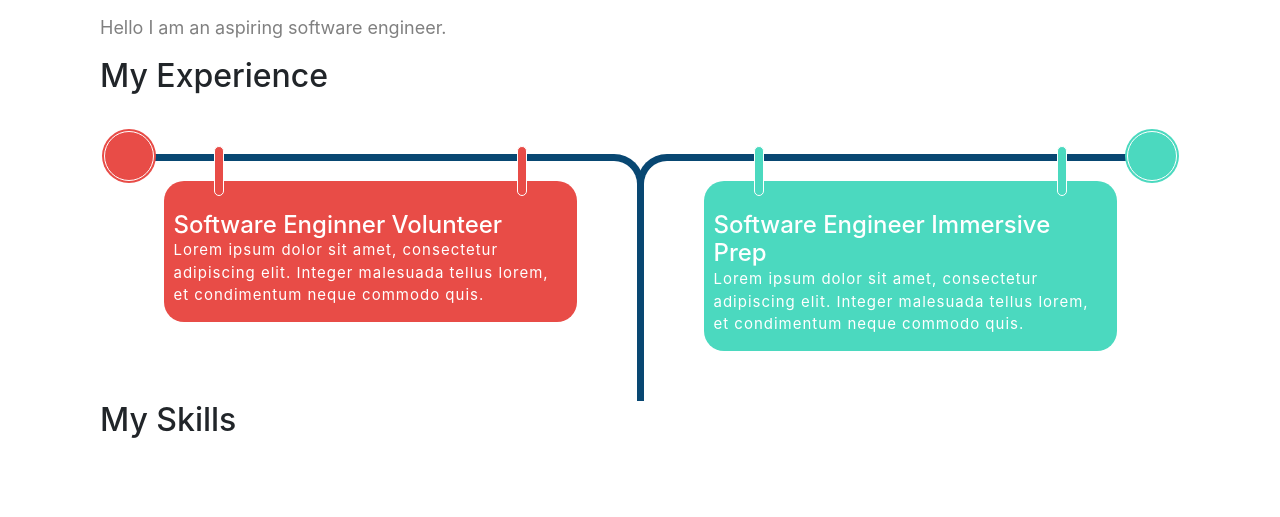
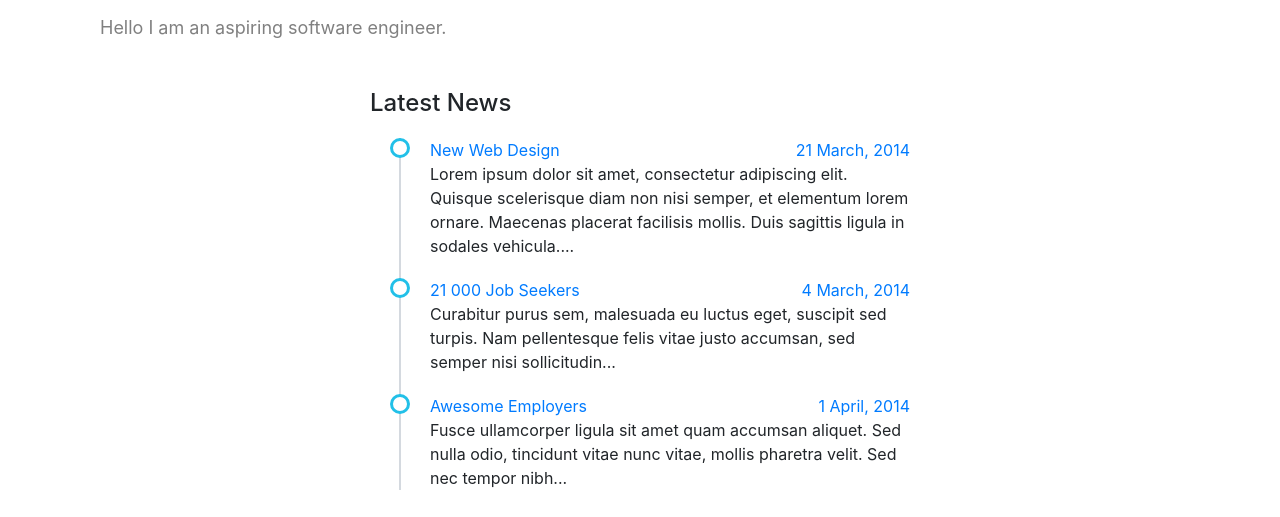
Before and after one commit to mattshin64/react-gh-pages, a React (Create React App) app: page / in a window 1280 px wide. Shown: the part 435-952 px from the top of the page. Before the commit the page ends 882 px from the top, so only its background shows below. Built offline with nearby package versions, Linux system fonts and the light colour scheme.

Commit message:
changed timeline style completely

```diff
--- a/src/components/myexperience.js
+++ b/src/components/myexperience.js
@@ -1,33 +1,30 @@
 import React from 'react';
 function MyExperience(){
     return (
-        <div>
-            <h2 style={{paddingLeft: 100}}>My Experience</h2>
-            <div class="row" style={{paddingLeft: 100, paddingRight: 100}}>
-                <div class="col-md-12">
-                    <div class="main-timeline2">
-                        <div class="timeline">
-                            <span class="icon fa fa-globe"></span>
-                            <a class="timeline-content">
-                                <h3 class="title">Software Enginner Volunteer</h3>
-                                <p class="description">
-                                    Lorem ipsum dolor sit amet, consectetur adipiscing elit. Integer malesuada tellus lorem, et condimentum neque commodo quis.
-                                </p>
-                            </a>
-                        </div>
-                        <div class="timeline">
-                            <span class="icon fa fa-rocket"></span>
-                            <a class="timeline-content">
-                                <h3 class="title">Software Engineer Immersive Prep</h3>
-                                <p class="description">
-                                    Lorem ipsum dolor sit amet, consectetur adipiscing elit. Integer malesuada tellus lorem, et condimentum neque commodo quis.
-                                </p>
-                            </a>
-                        </div>
-                    </div>
-                </div>
-            </div>
-        </div>
+        <div class="container mt-5 mb-5">
+	<div class="row">
+		<div class="col-md-6 offset-md-3">
+			<h4>Latest News</h4>
+			<ul class="timeline">
+				<li>
+					<a target="_blank" href="https://www.totoprayogo.com/#">New Web Design</a>
+					<a href="#" class="float-right">21 March, 2014</a>
+					<p>Lorem ipsum dolor sit amet, consectetur adipiscing elit. Quisque scelerisque diam non nisi semper, et elementum lorem ornare. Maecenas placerat facilisis mollis. Duis sagittis ligula in sodales vehicula....</p>
+				</li>
+				<li>
+					<a href="#">21 000 Job Seekers</a>
+					<a href="#" class="float-right">4 March, 2014</a>
+					<p>Curabitur purus sem, malesuada eu luctus eget, suscipit sed turpis. Nam pellentesque felis vitae justo accumsan, sed semper nisi sollicitudin...</p>
+				</li>
+				<li>
+					<a href="#">Awesome Employers</a>
+					<a href="#" class="float-right">1 April, 2014</a>
+					<p>Fusce ullamcorper ligula sit amet quam accumsan aliquet. Sed nulla odio, tincidunt vitae nunc vitae, mollis pharetra velit. Sed nec tempor nibh...</p>
+				</li>
+			</ul>
+		</div>
+	</div>
+</div>
     )
 }
 export default MyExperience;
--- a/src/index.css
+++ b/src/index.css
@@ -12,30 +12,33 @@ code {
     monospace;
 }
 /*TimeLine Style*/
-.main-timeline2{padding-top:50px;overflow:hidden;position:relative}
-.main-timeline2:before{content:"";width:7px;height:100%;background:#084772;margin:0 auto;position:absolute;top:80px;left:0;right:0}
-.main-timeline2 .timeline{width:50%;float:left;padding:20px 60px;border-top:7px solid #084772;border-right:7px solid #084772;border-radius:0 30px 0 0;position:relative;right:-3.5px}
-.main-timeline2 .icon{display:block;width:50px;height:50px;line-height:50px;border-radius:50%;background:#e84c47;border:1px solid #fff;text-align:center;font-size:25px;color:#fff;box-shadow:0 0 0 2px #e84c47;position:absolute;top:-30px;left:0}
-.main-timeline2 .timeline-content{display:block;padding:30px 10px 10px;border-radius:20px;background:#e84c47;color:#fff;position:relative}
-.main-timeline2 .timeline-content:hover{text-decoration:none;color:#fff}
-.main-timeline2 .timeline-content:after,.main-timeline2 .timeline-content:before{content:"";display:block;width:10px;height:50px;border-radius:10px;background:#e84c47;border:1px solid #fff;position:absolute;top:-35px;left:50px}
-.main-timeline2 .timeline-content:after{left:auto;right:50px}
-.main-timeline2 .title{font-size:24px;margin:0}
-.main-timeline2 .description{font-size:15px;letter-spacing:1px;margin:0 0 5px}
-.main-timeline2 .timeline:nth-child(2n){border-right:none;border-left:7px solid #084772;border-radius:30px 0 0;right:auto;left:-3.5px}
-.main-timeline2 .timeline:nth-child(2n) .icon{left:auto;right:0;box-shadow:0 0 0 2px #4bd9bf}
-.main-timeline2 .timeline:nth-child(2){margin-top:130px}
-.main-timeline2 .timeline:nth-child(odd){margin:-130px 0 30px}
-.main-timeline2 .timeline:nth-child(even){margin-bottom:80px}
-.main-timeline2 .timeline:first-child,.main-timeline2 .timeline:last-child:nth-child(even){margin:0 0 30px}
-.main-timeline2 .timeline:nth-child(2n) .icon,.main-timeline2 .timeline:nth-child(2n) .timeline-content,.main-timeline2 .timeline:nth-child(2n) .timeline-content:after,.main-timeline2 .timeline:nth-child(2n) .timeline-content:before{background:#4bd9bf}
-.main-timeline2 .timeline:nth-child(3n) .icon,.main-timeline2 .timeline:nth-child(3n) .timeline-content,.main-timeline2 .timeline:nth-child(3n) .timeline-content:after,.main-timeline2 .timeline:nth-child(3n) .timeline-content:before{background:#ff9e09}
-.main-timeline2 .timeline:nth-child(3n) .icon{box-shadow:0 0 0 2px #ff9e09}
-.main-timeline2 .timeline:nth-child(4n) .icon,.main-timeline2 .timeline:nth-child(4n) .timeline-content,.main-timeline2 .timeline:nth-child(4n) .timeline-content:after,.main-timeline2 .timeline:nth-child(4n) .timeline-content:before{background:#3ebae7}
-.main-timeline2 .timeline:nth-child(4n) .icon{box-shadow:0 0 0 2px #3ebae7}
-@media only screen and (max-width:767px){.main-timeline2:before{left:0;right:auto}
-.main-timeline2 .timeline,.main-timeline2 .timeline:nth-child(even),.main-timeline2 .timeline:nth-child(odd){width:100%;float:none;padding:20px 30px;margin:0 0 30px;border-right:none;border-left:7px solid #084772;border-radius:30px 0 0;right:auto;left:0}
-.main-timeline2 .icon{left:auto;right:0}
+ul.timeline {
+  list-style-type: none;
+  position: relative;
 }
-@media only screen and (max-width:480px){.main-timeline2 .title{font-size:18px}
+ul.timeline:before {
+  content: ' ';
+  background: #d4d9df;
+  display: inline-block;
+  position: absolute;
+  left: 29px;
+  width: 2px;
+  height: 100%;
+  z-index: 400;
 }
+ul.timeline > li {
+  margin: 20px 0;
+  padding-left: 20px;
+}
+ul.timeline > li:before {
+  content: ' ';
+  background: white;
+  display: inline-block;
+  position: absolute;
+  border-radius: 50%;
+  border: 3px solid #22c0e8;
+  left: 20px;
+  width: 20px;
+  height: 20px;
+  z-index: 400;
+}
```
